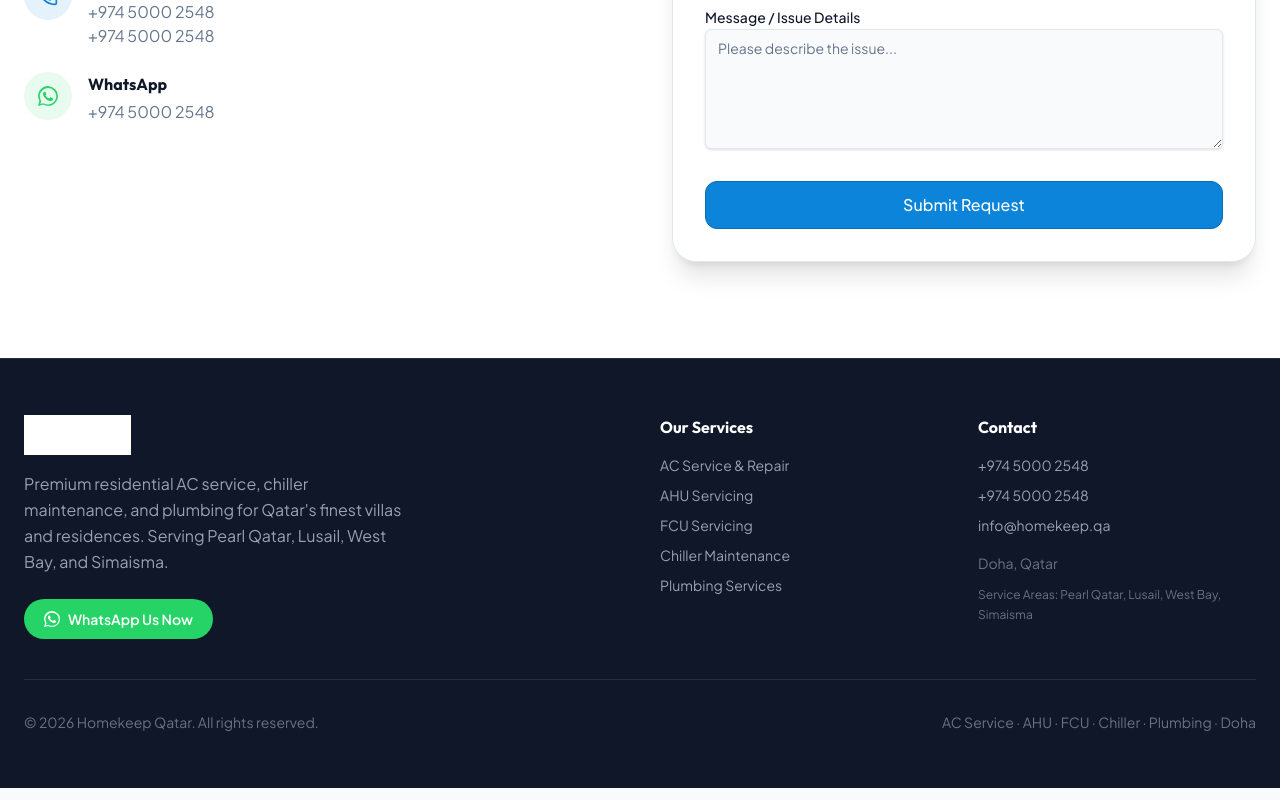
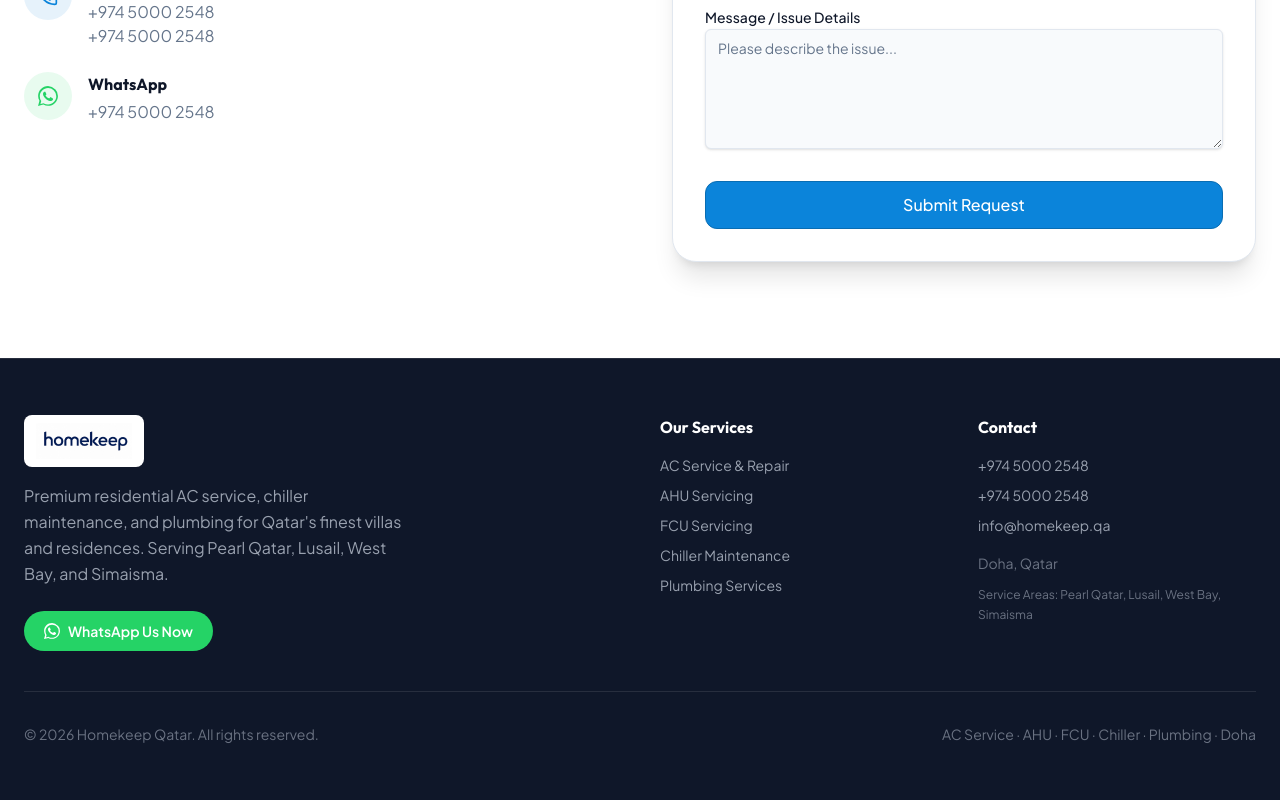
Before and after one commit to Shaheerabdulla/homekeep-website, a Next.js app: page / in a window 1280 px wide. Shown: the part 7165-7965 px from the top of the page. Built offline with nearby package versions, Linux system fonts and the light colour scheme.

Commit message:
Fix footer logo visibility - use white background card instead of broken invert filter

```diff
--- a/components/layout/footer.tsx
+++ b/components/layout/footer.tsx
@@ -9,13 +9,13 @@
       <div className="container mx-auto px-4 md:px-6">
         <div className="grid grid-cols-1 md:grid-cols-4 gap-10 mb-10">
           <div className="col-span-1 md:col-span-2">
-            <div className="flex items-center gap-2 mb-4">
+            <div className="inline-flex items-center bg-white rounded-lg px-3 py-2 mb-4">
               <Image
                 src="/homekeep-logo.jpg"
                 alt="Homekeep Qatar"
                 width={160}
                 height={60}
-                className="h-10 w-auto object-contain brightness-0 invert"
+                className="h-9 w-auto object-contain"
               />
             </div>
             <p className="text-gray-400 max-w-sm mb-6 leading-relaxed">
```
